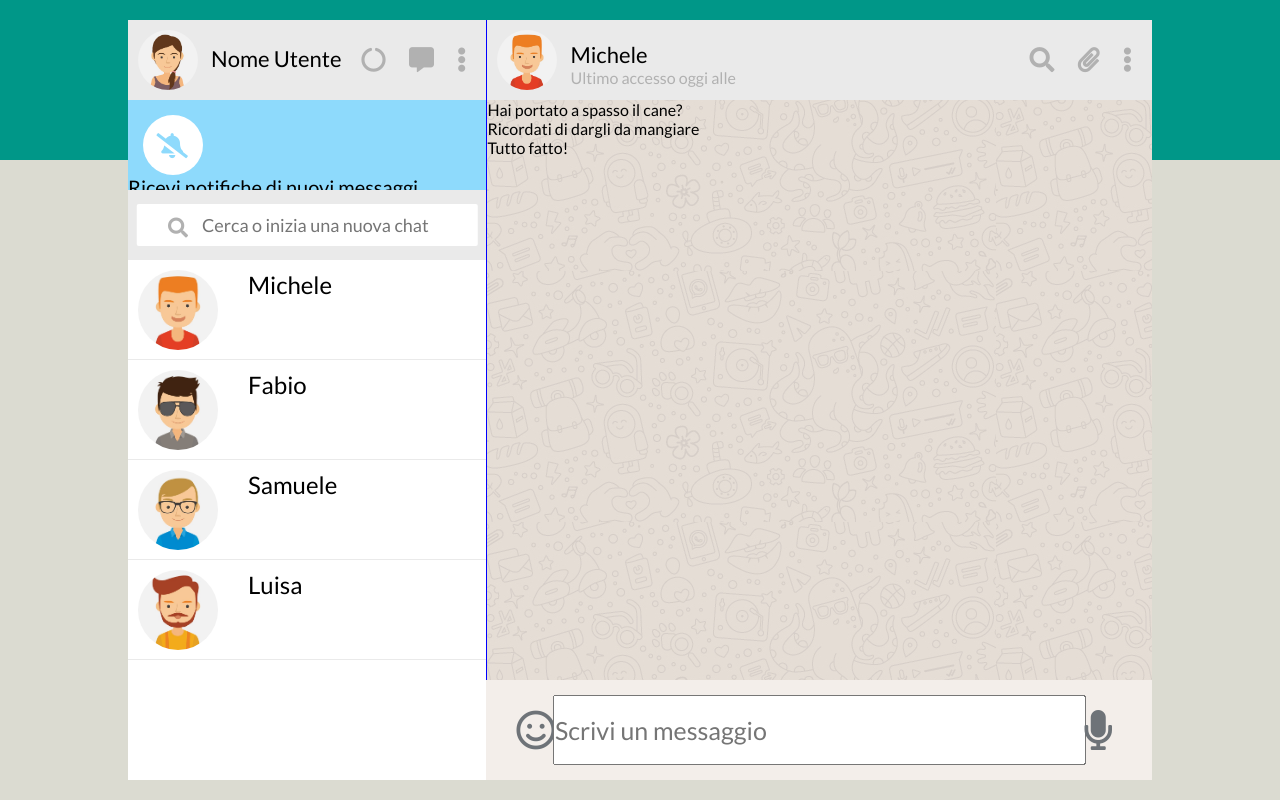
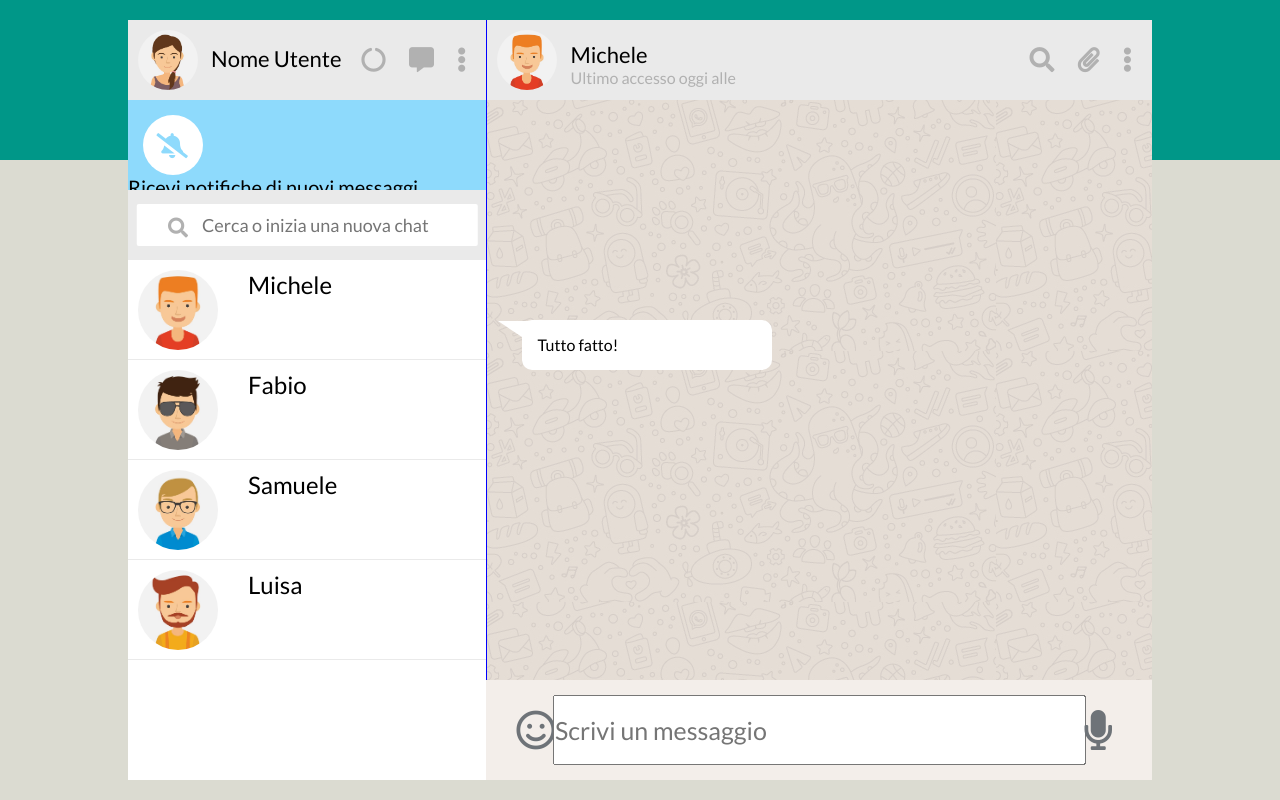
Before and after one commit to giosue-santoro/js-html-css-boolzap, a plain HTML site: page index.html in a window 1280 px wide. Drawn offline with nearby package versions, Linux system fonts and the light colour scheme.

Commit message:
risolto problema vbind

```diff
--- a/css/style.css
+++ b/css/style.css
@@ -49,7 +49,6 @@
   height: calc(100% - 100px);
   position: absolute;
   right: 0;
-  background-image: url("../img/background.jpg");
   overflow: hidden;
 }
 
@@ -166,9 +165,22 @@ img {
   position: absolute;
   left: 120px;
 }
+
+.user-container {
+  overflow-x: hidden;
+  overflow-y: scroll;
+  height: calc(100% - 240px);
+}
 /* /SIDEBAR */
 
 /* MAIN */
+.main-content {
+  height: calc(100% - 80px);
+  background-image: url("../img/background.jpg");
+  overflow-x: hidden;
+  overflow-y: scroll;
+}
+
 .main-user {
   height: 80px;
   background-color: #eaeaea;
@@ -188,8 +200,9 @@ img {
   min-height: 50px;
   border-radius: 10px;
   padding: 15px;
-  left: 715px;
+  left: 695px;
   top: 30px;
+  margin: 20px 0;
 }
 
 .sent-message:after {
@@ -214,6 +227,7 @@ img {
   padding: 15px;
   left: 35px;
   top: 60px;
+  margin: 10px 0;
 }
 
 .received-message:after {
--- a/index.html
+++ b/index.html
@@ -37,7 +37,7 @@
                 </div>
 
                 <div class="main-content">
-                    <div v-for='el in contacts[contactIndex].messages'>
+                    <div v-for='el in contacts[contactIndex].messages' :class="displayMessage(el)">
                         {{el.text}}
                     </div>
                 </div>
```
